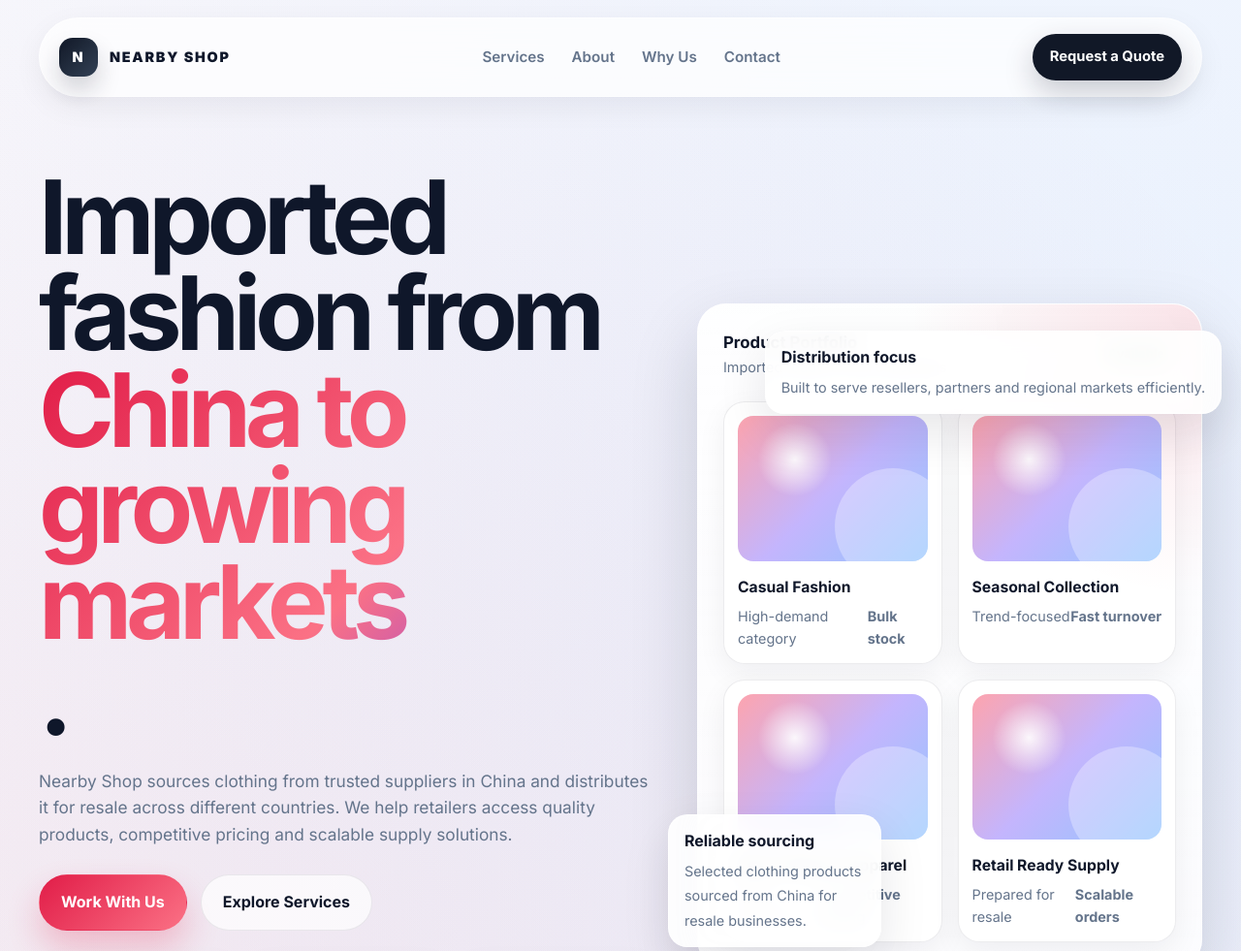
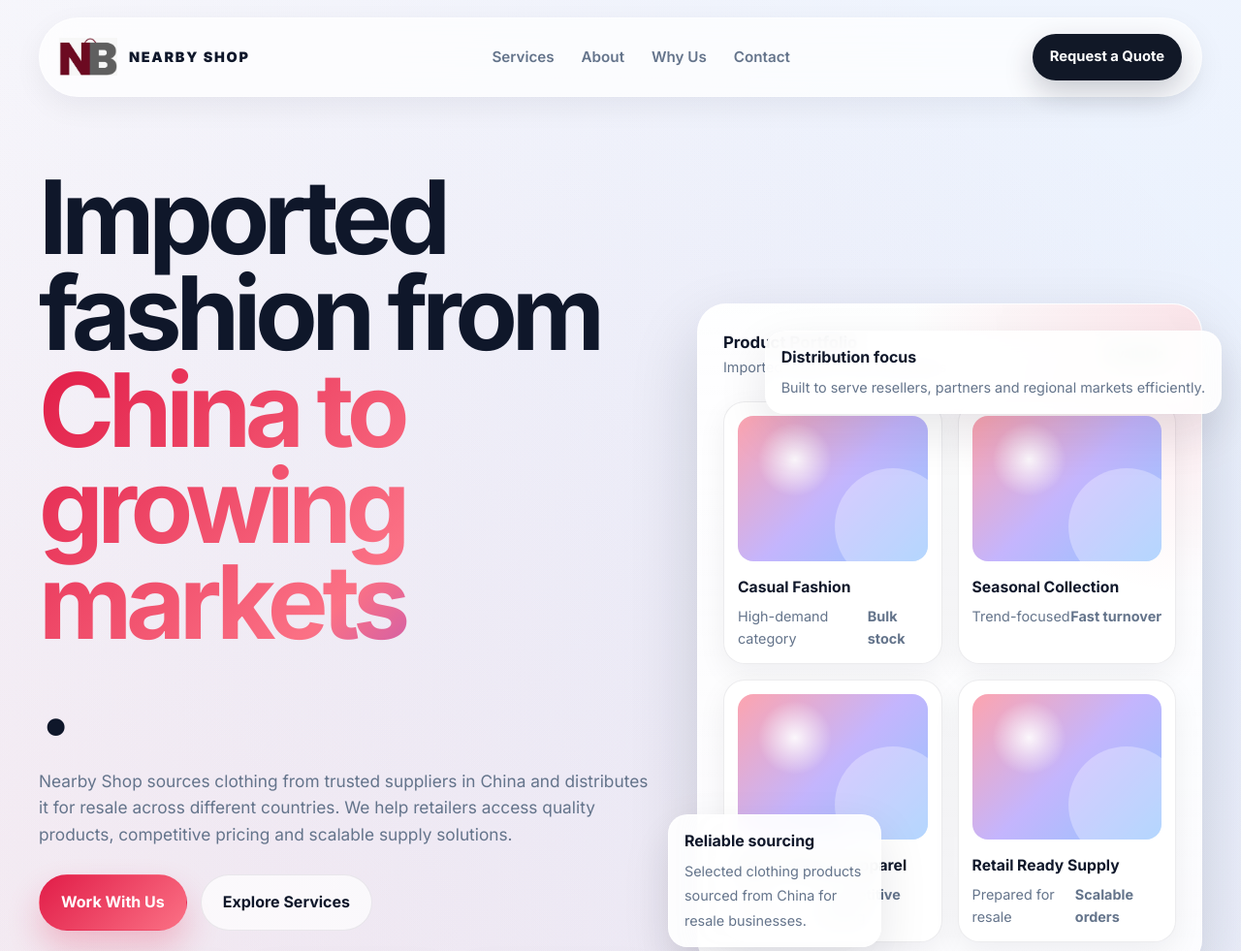
Before and after one commit to NathaRHS/sitePapa, a plain HTML site: page index.html in a window 1280 px wide. Shown: the top 981 px of the page at 97% size. Drawn offline with Linux system fonts and the light colour scheme.

Commit message:
design refonte 3

```diff
--- a/index.html
+++ b/index.html
@@ -154,15 +154,10 @@
     }
 
     .brand-mark {
-      width: 40px;
+      width: 60px;
       height: 40px;
-      border-radius: 14px;
-      display: grid;
-      place-items: center;
-      color: white;
-      font-weight: 900;
-      background: linear-gradient(135deg, var(--primary), #334155);
-      box-shadow: 0 14px 24px rgba(15, 23, 42, 0.18);
+      display: block;
+      object-fit: contain;
     }
 
     nav ul {
@@ -819,7 +814,7 @@
     <div class="container">
       <div class="nav-shell" data-animate="zoom">
         <a href="#home" class="brand">
-          <span class="brand-mark">N</span>
+          <img src="nblogo.jpeg" alt="NB Logo" class="brand-mark" />
           <span>Nearby Shop</span>
         </a>
 
@@ -1138,7 +1133,7 @@
       <div class="footer-grid" data-animate="zoom">
         <div class="footer-brand">
           <div class="brand" style="margin-bottom: 12px;">
-            <span class="brand-mark">N</span>
+            <span class="brand-mark"><img src="nblogo.jpeg" alt=""></span>
             <span>Nearby Shop</span>
           </div>
           <p>Imported clothing solutions for resale and cross-border market growth.</p>
```
Also changed, not shown: logo-nb.svg (added).
